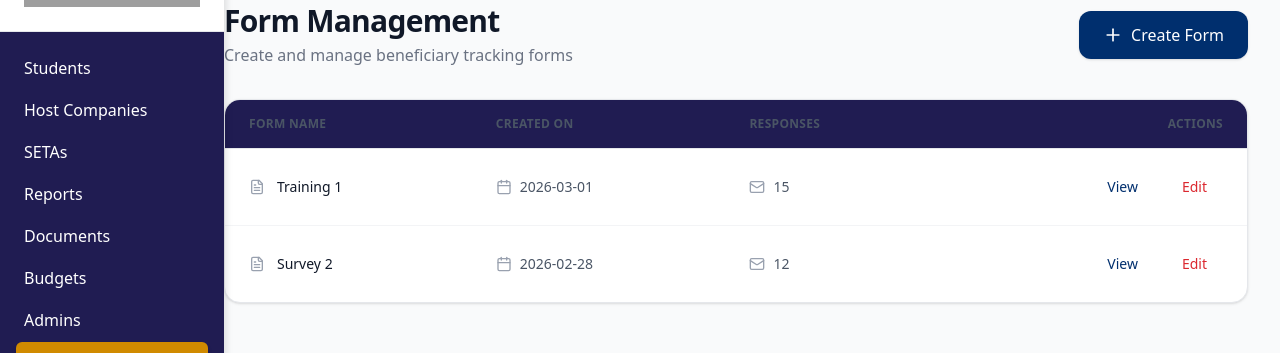
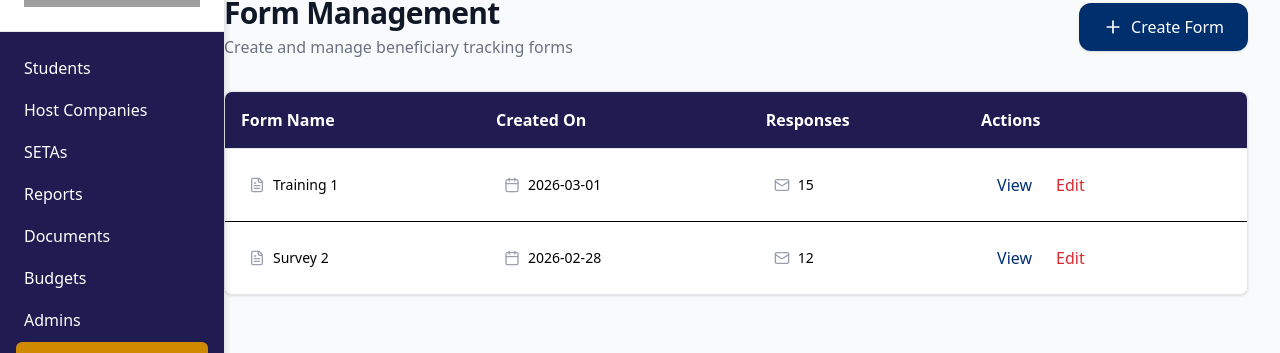
Before and after one commit to Therushmorare/app-vut-admin, a Next.js app: page /pages/forms in a window 1280 px wide. Shown: the part 149-502 px from the top of the page. Built offline with nearby package versions, Linux system fonts and the light colour scheme; no server answers; grey boxes are pictures that could not be loaded.

Commit message:
design fixes

```diff
--- a/src/app/components/AdminForms/AdminFormManagement.jsx
+++ b/src/app/components/AdminForms/AdminFormManagement.jsx
@@ -1,19 +1,27 @@
 "use client";
 
-import React, { useEffect, useState } from "react";
+import React, { useEffect, useState, useMemo } from "react";
 import Link from "next/link";
 import {
+  Search,
+  ChevronDown,
+  ChevronUp,
+  User,
+  Mail,
+  Phone,
   Calendar,
-  Mail,
+  Shield,
   FileText,
   Plus,
+  X,
 } from "lucide-react";
-import { COLORS } from "../../utils/helpers";
+import { COLORS, formatDate } from "../../utils/helpers";
 
-export default function AdminFormManagement() {
+export default function AdminFormManagement(){
   const [forms, setForms] = useState([]);
 
   useEffect(() => {
+    // Mock fetch forms
     setForms([
         { formId: "1", title: "Training 1", createdOn: "2026-03-01", responses: 15 },
         { formId: "2", title: "Survey 2", createdOn: "2026-02-28", responses: 12 },
@@ -21,10 +29,9 @@ export default function AdminFormManagement() {
     }, []);
 
     return (
-    <div className="min-h-screen bg-gray-50 px-8 py-10">
+    <div className="min-h-screen bg-gray-50 p-8">
     <div className="max-w-7xl mx-auto">
 
-        {/* Header Section */}
     <div className="flex items-center justify-between mb-8">
         <div>
         <h1 className="text-3xl font-bold tracking-tight text-gray-900">
@@ -46,93 +53,74 @@ export default function AdminFormManagement() {
         </Link>
     </div>
 
-        {/* Table Card */}
-        <div className="bg-white rounded-2xl shadow-sm border border-gray-200 overflow-hidden">
-
+    <div className="bg-white rounded-lg shadow-sm border border-gray-200 overflow-hidden">
       <div className="overflow-x-auto">
-            <table className="min-w-full text-sm">
-
-              {/* Table Head */}
+        <table className="min-w-full">
           <thead className="bg-[#201c52] bg-opacity-5 border-b border-gray-200">
-                <tr className="text-gray-600 uppercase text-xs tracking-wide">
-                  <th className="text-left px-6 py-4 font-semibold">
+            <tr>
+              <th className="text-left p-4 font-semibold text-white cursor-pointer hover:bg-[#201c52] hover:bg-opacity-10 transition-colors">
+                <div className="flex items-center space-x-1">
                     Form Name
+                </div>
                 </th>
-                  <th className="text-left px-6 py-4 font-semibold">
+              <th className="text-left p-4 font-semibold text-white cursor-pointer hover:bg-[#201c52] hover:bg-opacity-10 transition-colors">
+                <div className="flex items-center space-x-1">
                     Created On
+                </div>
              </th>
-                  <th className="text-left px-6 py-4 font-semibold">
+              <th className="text-left p-4 font-semibold text-white cursor-pointer hover:bg-[#201c52] hover:bg-opacity-10 transition-colors">
+                <div className="flex items-center space-x-1">
                     Responses
+                </div>
                 </th>
-                  <th className="text-right px-6 py-4 font-semibold">
+              <th className="text-left p-4 font-semibold text-white cursor-pointer hover:bg-[#201c52] hover:bg-opacity-10 transition-colors">
+                <div className="flex items-center space-x-1">
                     Actions
+                </div>
                 </th>
             </tr>
           </thead>
-
-              {/* Table Body */}
-              <tbody className="divide-y divide-gray-100">
-                {forms.length === 0 ? (
-                  <tr>
-                    <td colSpan="4" className="px-6 py-16 text-center text-gray-400">
-                      No forms created yet.
-                    </td>
-                  </tr>
-                ) : (
-                  forms.map((form) => (
-                    <tr
-                      key={form.formId}
-                      className="hover:bg-gray-50 transition"
-                    >
-                      <td className="px-6 py-5">
-                        <div className="flex items-center gap-3 font-medium text-gray-900">
-                          <FileText className="w-4 h-4 text-gray-400" />
-                          {form.title}
+          <tbody className="divide-y">
+            {forms.map((form) => (
+              <tr key={form.formId} className="hover:bg-gray-50">
+                <td className="px-6 py-4 text-sm space-y-1">
+                    <div className="flex items-center gap-2">
+                        <FileText className="w-4 h-4 text-gray-400" /> {form.title}
                     </div>
                 </td>
-
-                      <td className="px-6 py-5 text-gray-600">
+                <td className="px-6 py-4 text-sm space-y-1">
                     <div className="flex items-center gap-2">
-                          <Calendar className="w-4 h-4 text-gray-400" />
-                          {form.createdOn}
+                        <Calendar className="w-4 h-4 text-gray-400" /> {form.createdOn}
                     </div>
                 </td>
-
-                      <td className="px-6 py-5 text-gray-600">
+                <td className="px-6 py-4 text-sm space-y-1">
                     <div className="flex items-center gap-2">
-                          <Mail className="w-4 h-4 text-gray-400" />
-                          {form.responses}
+                        <Mail className="w-4 h-4 text-gray-400" /> {form.responses}
                     </div>
                 </td>
-
-                      <td className="px-6 py-5 text-right space-x-3">
+                <td className="px-6 py-4 flex gap-2">
                   <Link href={`/admin/form/${form.formId}`}>
                     <button
-                            className="px-4 py-2 text-sm rounded-lg font-medium hover:bg-gray-100 transition"
+                        className="p-2 rounded-lg hover:bg-gray-100"
                         style={{ color: COLORS.text }}
-                          >
-                            View
-                          </button>
+                    >View</button>
                   </Link>
-
                   <Link href={`/admin/edit-form/${form.formId}`}>
                     <button
-                            className="px-4 py-2 text-sm rounded-lg font-medium hover:bg-gray-100 transition"
+                        className="p-2 rounded-lg hover:bg-gray-100"
                         style={{ color: COLORS.danger }}
-                          >
-                            Edit
-                          </button>
+                    >Edit</button>
                   </Link>
                 </td>
               </tr>
-                  ))
-                )}
+            ))}
           </tbody>
-
         </table>
       </div>
       </div>
+
     </div>
     </div>
+
   );
 }
```
Lines whose indentation alone changed are shown as unchanged.
